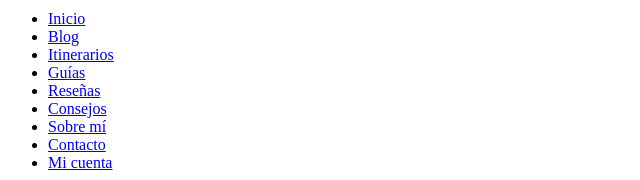
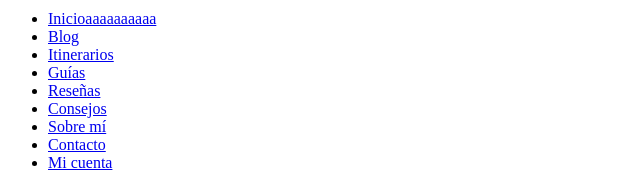
Before and after one commit to Danielcc2/daelviajes, a website: page assets/html/header.html in a window 1280 px wide. Shown: the part 720-900 px from the top of the page, 0-640 px from the left. Drawn offline with Linux system fonts and the light colour scheme; files whose address does not match are found by name.

Commit message:
Update header.html

```diff
--- a/assets/html/header.html
+++ b/assets/html/header.html
@@ -6,7 +6,7 @@
     </a>
     <nav class="nav-principal" aria-label="Principal">
       <ul>
-        <li><a href="index.html">Inicio</a></li>
+        <li><a href="index.html">Inicioaaaaaaaaaa</a></li>
         <li><a href="blog.html">Blog</a></li>
         <li><a href="itinerarios.html">Itinerarios</a></li>
         <li><a href="guias.html">Guías</a></li>
```
